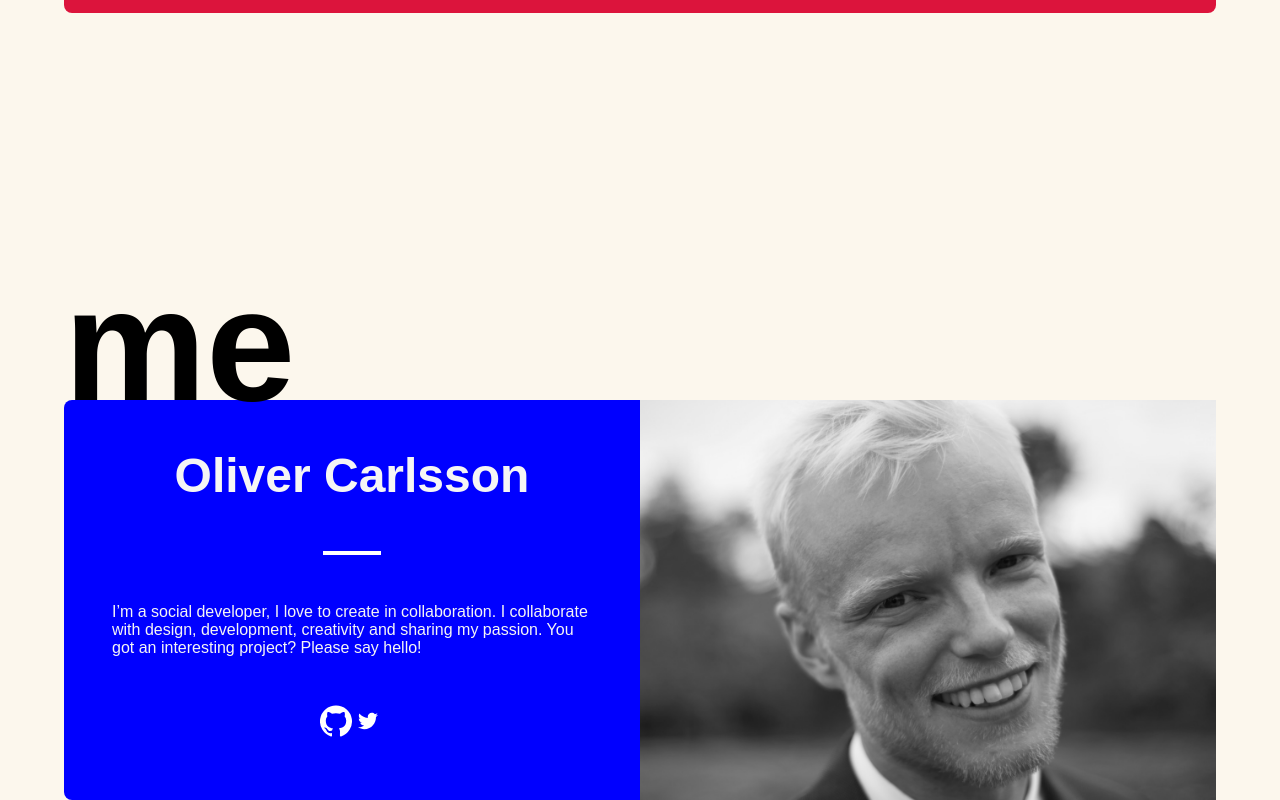
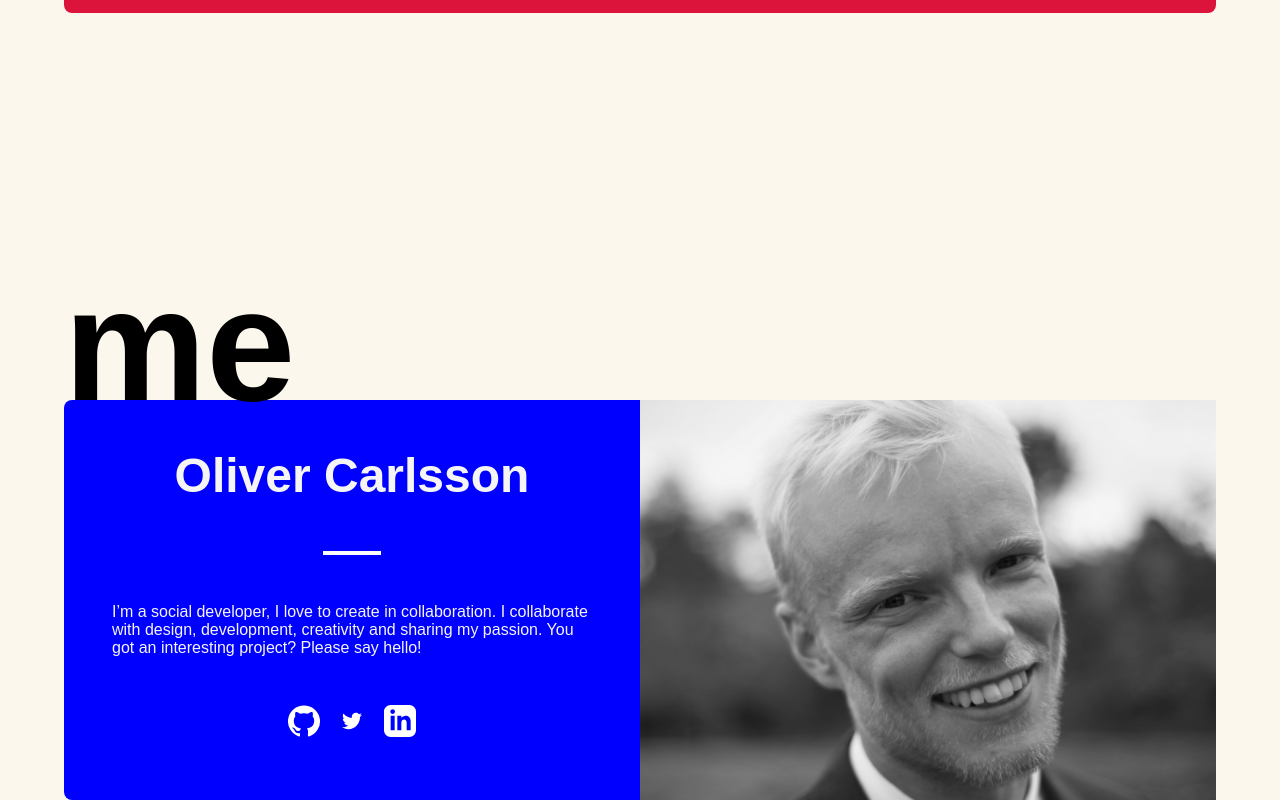
Before and after one commit to oc-developer/oc-portfolio, a React (Create React App) app: page / in a window 1280 px wide. Shown: the part 1339-2139 px from the top of the page. Built offline with nearby package versions, Linux system fonts and the light colour scheme.

Commit message:
Add linked in

```diff
--- a/src/About/About.scss
+++ b/src/About/About.scss
@@ -32,13 +32,14 @@
 
             .links {
                 display: flex;
+                width: 100%;
+                justify-content: center;
 
-                .github-mark {
-                    width: 32px;
-                    height: 32px;
+                a {
+                    margin: 0 0.5em;
                 }
 
-                .twitter {
+                .logo {
                     width: 32px;
                     height: 32px;
                 }
--- a/src/About/About.tsx
+++ b/src/About/About.tsx
@@ -4,6 +4,7 @@ import './About.scss'
 import me from './oliver-mini.jpeg'
 import github from '../Utils/github-mark.svg'
 import twitter from '../Utils/Twitter-logo.svg'
+import linkedIn from '../Utils/linkedin.svg'
 
 export default function About() {
     return (
@@ -21,10 +22,13 @@ export default function About() {
                     </span>
                     <div className="links">
                         <a href="https://github.com/oc-developer">
-                            <img className="github-mark" src={github} alt="github"/>
+                            <img className="logo" src={github} alt="github"/>
                         </a>
                         <a href="https://twitter.com/obecarlsson">
-                            <img className="twitter" src={twitter} alt="twitter"/>
+                            <img className="logo" src={twitter} alt="twitter"/>
+                        </a>
+                        <a href="www.linkedin.com/in/oliver-carlsson">
+                            <img className="logo" src={linkedIn} alt="LinkedIn"/>
                         </a>
                     </div>
                 </div>
```
Also changed, not shown: src/Utils/linkedin.svg (added).
